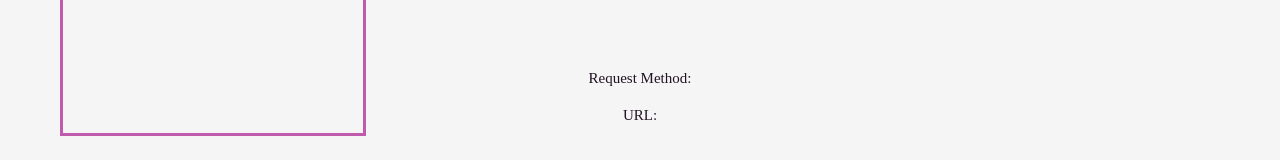
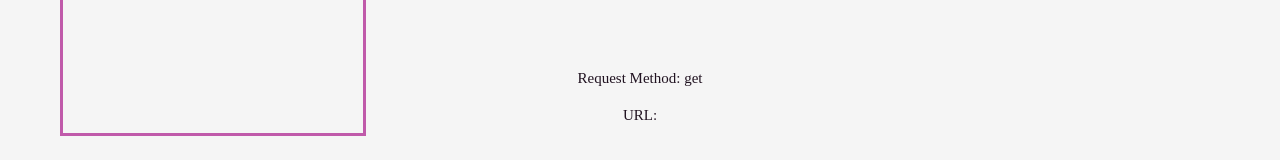
Before and after one commit to alsatarysamah/resty, a React (Create React App) app: page / in a window 1280 px wide. Shown: the part 205-365 px from the top of the page. Built offline with nearby package versions, Linux system fonts and the light colour scheme.

Commit message:
get is default

```diff
--- a/src/App.js
+++ b/src/App.js
@@ -25,7 +25,7 @@ function App() {
     response: "  ",
   });
   const [divData, setdivData] = useState({
-    // method: "",
+    method: "get",
     // url: "",
   });
   const [isHistory, setIsHistory] = useState(false);
--- a/src/components/form/form.js
+++ b/src/components/form/form.js
@@ -3,7 +3,7 @@ import { useState } from "react";
 import "./form.scss";
 
 function Form(props) {
-  const [method, setMethod] = useState();
+  const [method, setMethod] = useState("get");
   const [apiUrl, seturl] = useState();
   const [body, setbody] = useState();
   const handleSubmit = (e) => {
```
Also changed, not shown: 7 other files (tests, documents, lock files or other folders).
